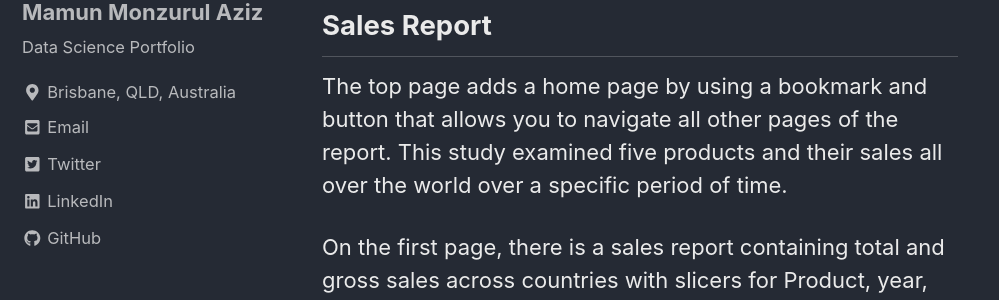
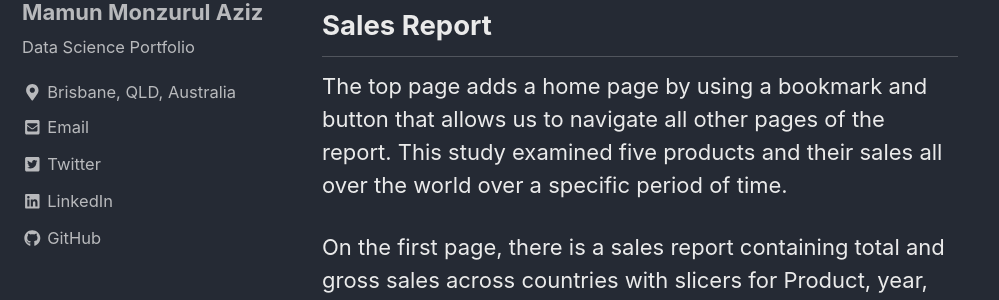
Before and after one commit to mamunmaziz/mamunmaziz.github.io, a Jekyll site: the page built from _posts/2022-08-05-PowerBI Project Portfolio 02.md, in a window 1280 px wide and 900 px high, scrolled down 1418 px. Shown: the part 187-487 px from the top of the window, without its empty margins (0-999 px from the left). Built offline with Jekyll 4.4.1, drawn with Linux system fonts in a browser that asks for light colours; cached includes are drawn as plain includes; nearby versions of some CDN libraries.

Commit message:
Update 2022-08-05-PowerBI Project Portfolio 02.md

```diff
--- a/_posts/2022-08-05-PowerBI Project Portfolio 02.md
+++ b/_posts/2022-08-05-PowerBI Project Portfolio 02.md
@@ -23,14 +23,14 @@ To demonstrate my competency, and expertise in Power BI reports and dashboards,
 - Publish dashboards, workspaces, and apps and collaborate with others.
 
 ## Sales Report
-The top page adds a home page by using a bookmark and button that allows you to navigate all other pages of the report. This study examined five products and their sales all over the world over a specific period of time.
+The top page adds a home page by using a bookmark and button that allows us to navigate all other pages of the report. This study examined five products and their sales all over the world over a specific period of time.
 
 On the first page, there is a sales report containing total and gross sales across countries with slicers for Product, year, and month. To make the report attractive, a scroll bar shows total sales per country along with a search visual for drilling down into the country. The Profit and Discount page shows profit and discounts across the country and time, and the product is also used as a slicer.
 
 
 The sales by month page displays sales of products by month with bar charts for each selected product. The sales by product page uses an area chart to show all the sales for all products, and the detail page includes all the details. Here, matrix tables contain the detailed amounts by product, and card visuals show totals such as sales and gross sales. Reports use drilling through and DAX Dynamic measures to calculate average sales and average gross sales per country.
 
-<iframe width="800" height="600" src="https://app.powerbi.com/view?r=eyJrIjoiNjJhMDUzNzMtMGEyYi00YTBiLTkzZDItNjlkYjU3MTUwNmJkIiwidCI6ImRjZTdlZTY5LTNjOTYtNGEzMi05ZmMwLWUzMjc3YTllMTAxYiIsImMiOjEwfQ%3D%3D&pageName=ReportSection5133b073e97710ef4c30" frameborder="0" allowFullScreen="true"></iframe>
+<iframe width="800" height="550" src="https://app.powerbi.com/view?r=eyJrIjoiNjJhMDUzNzMtMGEyYi00YTBiLTkzZDItNjlkYjU3MTUwNmJkIiwidCI6ImRjZTdlZTY5LTNjOTYtNGEzMi05ZmMwLWUzMjc3YTllMTAxYiIsImMiOjEwfQ%3D%3D&pageName=ReportSection5133b073e97710ef4c30" frameborder="0" allowFullScreen="true"></iframe>
 
 
 ## Budget spending Analysis
```
